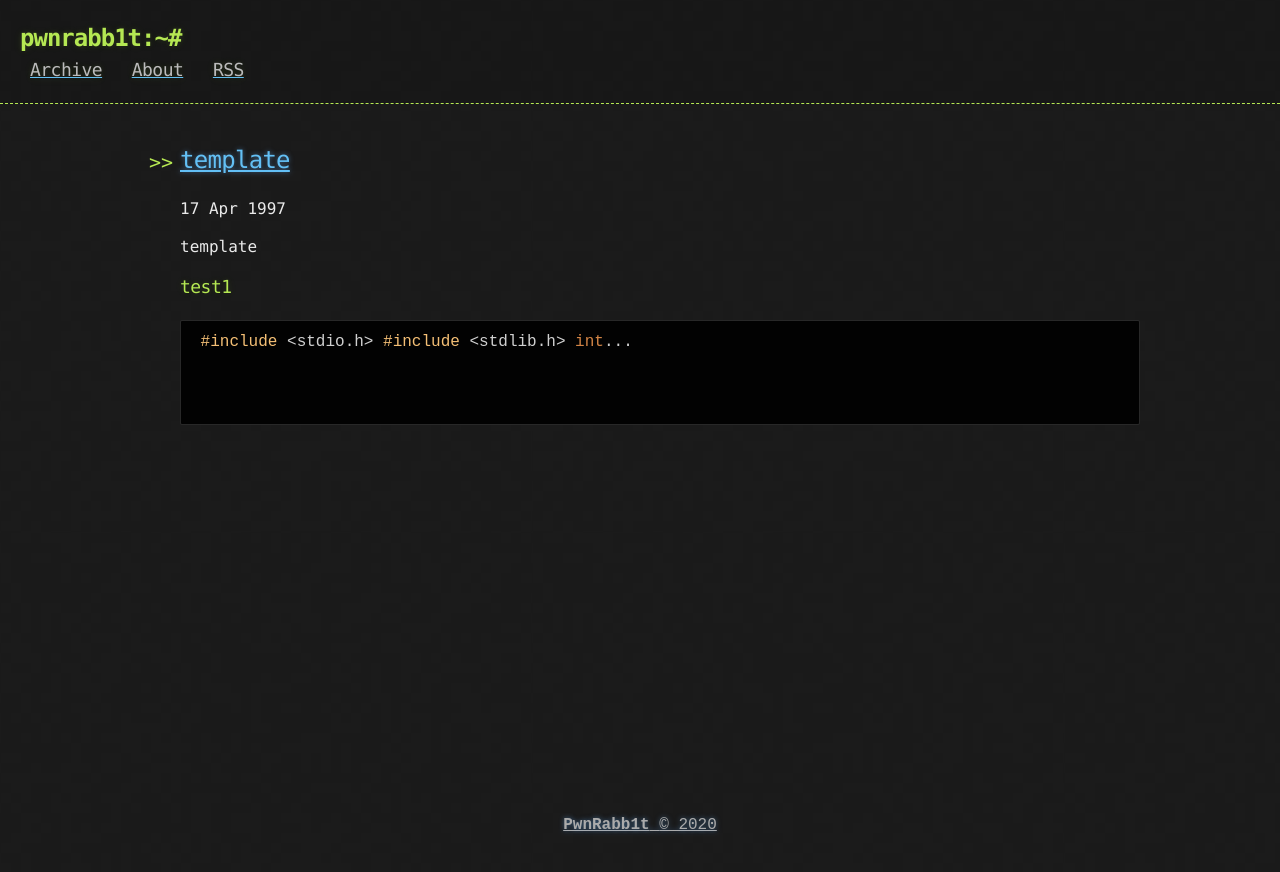
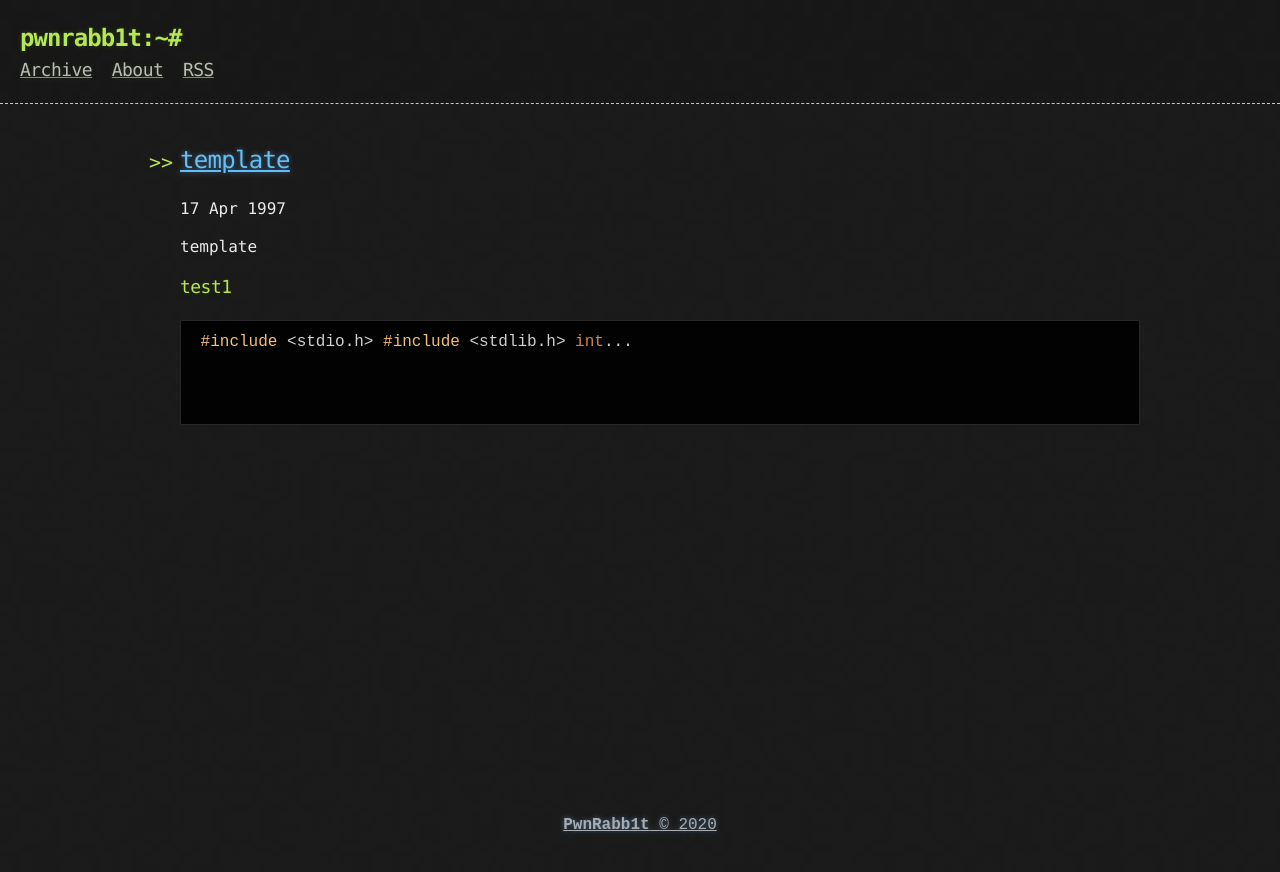
Before and after one commit to rtfingc/rtfingc.github.io, a Jekyll site: the page built from index.html, in a window 1280 px wide. Shown: the top 872 px of the page. Built offline with Jekyll 4.4.1, drawn with Linux system fonts in a browser that asks for light colours; the list of posts is cut into pages by our own code.

Commit message:
hacker theme

```diff
--- a/_sass/base.scss
+++ b/_sass/base.scss
@@ -61,12 +61,15 @@
 }
 
 .header-link {
-  margin:10px;
+  margin-right:10px;
   display: inline;
 }
 
 .header-links h2:hover{
     color:#666;
+}
+.header-links a{
+    color:#888;
 }
 header h1 {
   font-size: 24px;
```
Also changed, not shown: 1 other file.
